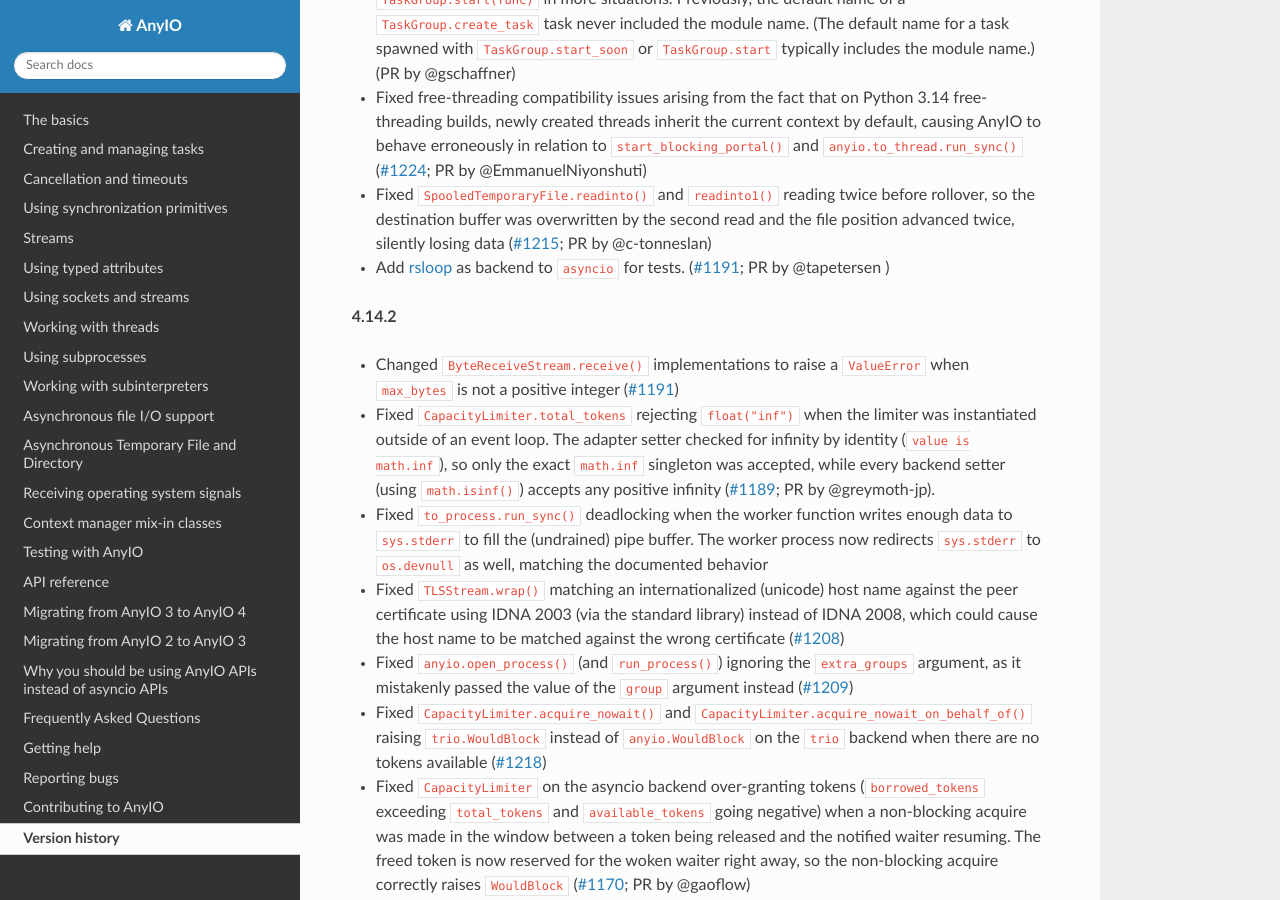
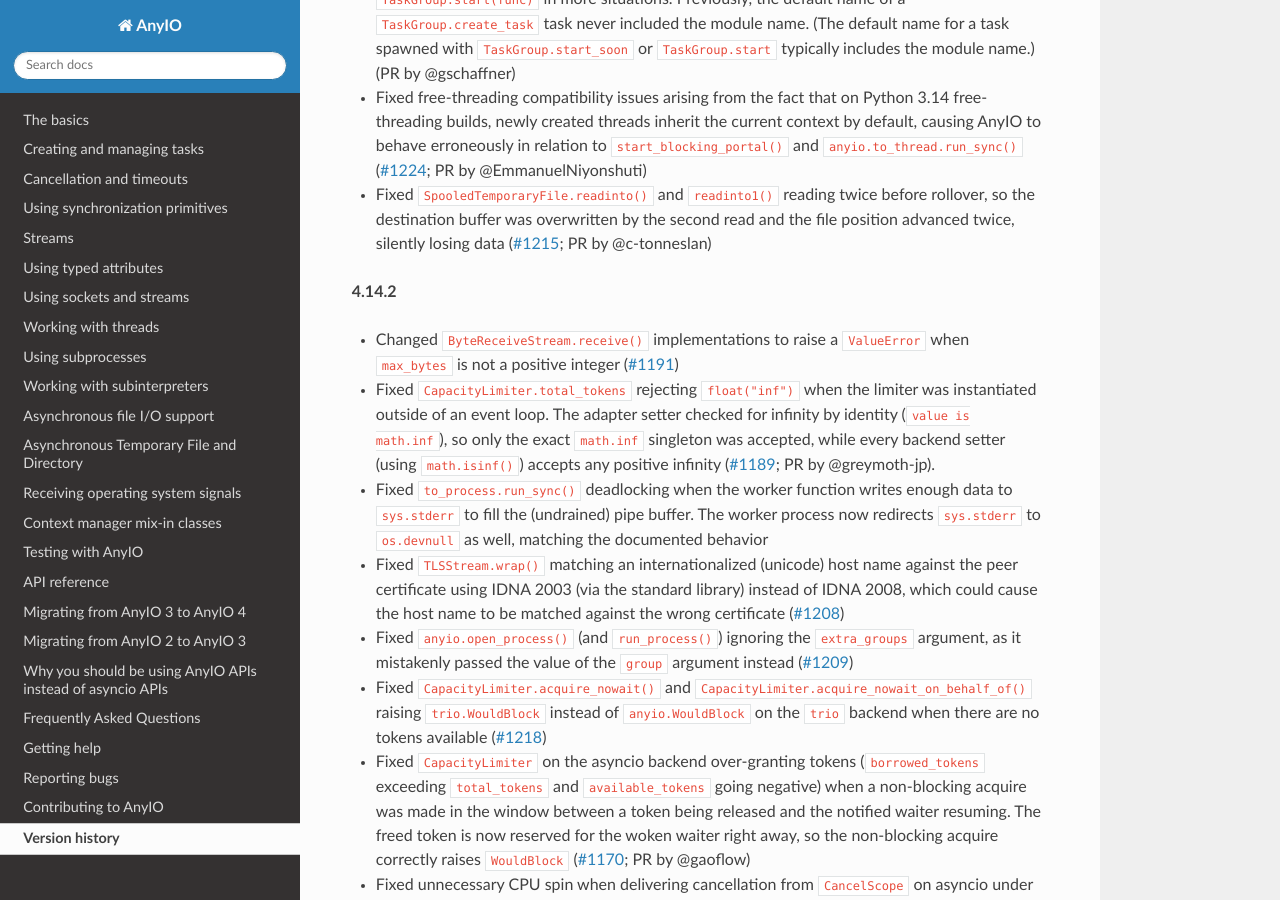
Before and after one commit to agronholm/anyio, a Sphinx documentation site: the page built from docs/versionhistory.rst, in a window 1280 px wide and 900 px high, scrolled down 319 px. Built offline with Sphinx 7.4.7 and the Read the Docs theme 3.1.0, drawn with Linux system fonts in a browser that asks for light colours; the version number could not be read and is left out.

Commit message:
Revert "Add versionhistory line."
This reverts commit 5494d02bfef956bf1616ac71d7c84b9dc0f15fee.

```diff
--- a/docs/versionhistory.rst
+++ b/docs/versionhistory.rst
@@ -20,8 +20,6 @@ This library adheres to `Semantic Versioning 2.0 <http://semver.org/>`_.
   rollover, so the destination buffer was overwritten by the second read and the file
   position advanced twice, silently losing data
   (`#1215 <https://github.com/agronholm/anyio/pull/1215>`_; PR by @c-tonneslan)
-- Add `rsloop <https://pypi.org/project/rsloop/>`_ as backend to ``asyncio`` for tests.
-  (`#1191 <https://github.com/agronholm/anyio/pull/1191>`_; PR by @tapetersen )
 
 **4.14.2**
 
```
